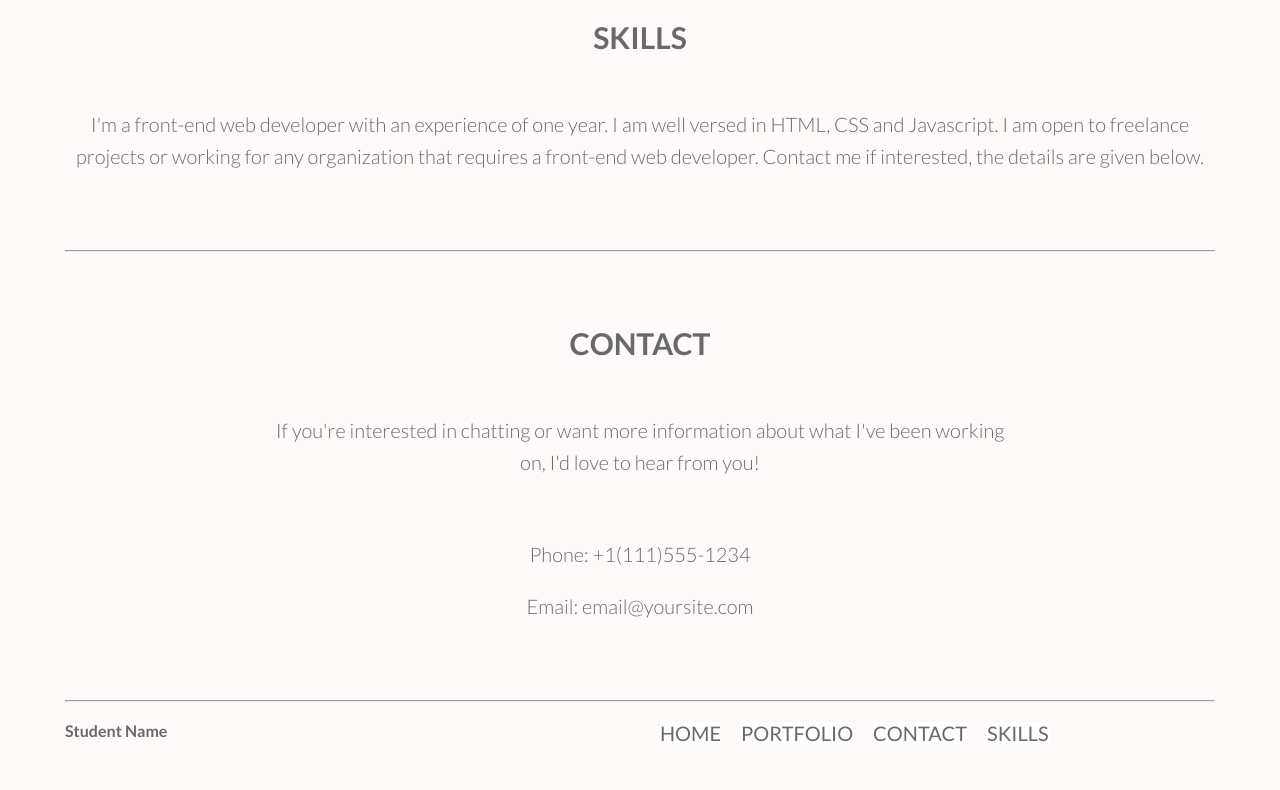
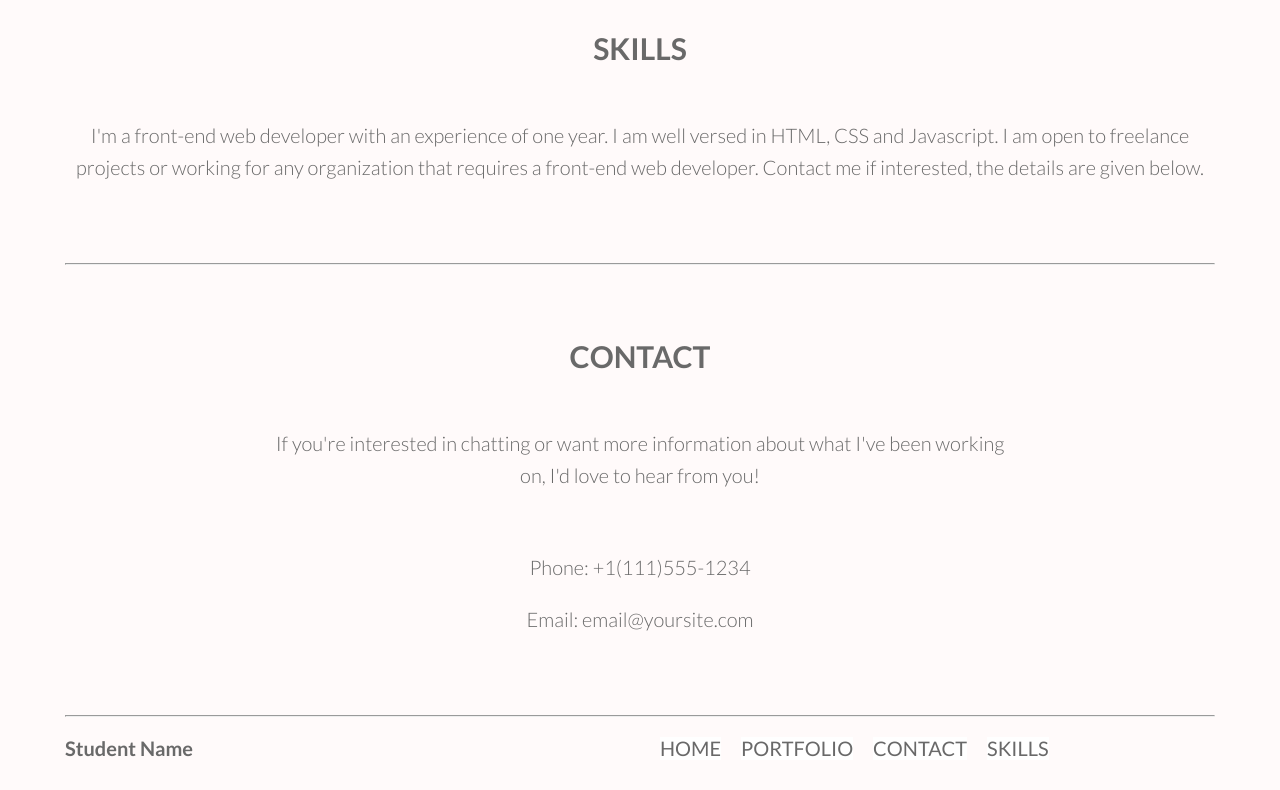
Before and after one commit to mayankmunjal41/project-responsive-layout, a plain HTML site: page index.html in a window 1280 px wide. Shown: the part 1532-2322 px from the top of the page. Drawn offline with Linux system fonts and the light colour scheme.

Commit message:
Made some changes

```diff
--- a/scss/_styles.scss
+++ b/scss/_styles.scss
@@ -7,6 +7,7 @@ body {
   background-color: snow;
   color: dimgray;
   margin: 0 auto;
+  font-weight: %font-weight;
 }
 
 h1 {
--- a/scss/base/_base.scss
+++ b/scss/base/_base.scss
@@ -5,8 +5,8 @@
 body {
   font-family: $font-stack;
   background-color: $primary-background-color;
-  color: $color-prim;
   margin: 0 auto;
+  @include color($color-prim, 20px, 20px);
 }
 
 h1 {
--- a/scss/base/_index.scss
+++ b/scss/base/_index.scss
@@ -1,2 +1,3 @@
 @import 'variables';
+@import 'mixins';
 @import 'base';
--- a/scss/base/_mixins.scss
+++ b/scss/base/_mixins.scss
@@ -3,3 +3,9 @@
   margin: $margin;
   float: $float;
 }
+
+@mixin color($color, $size, $weight) {
+  color: $color;
+  font-size: $size;
+  font-weight: $weight;
+}
```
Also changed, not shown: css/application.css, 1 other file.
